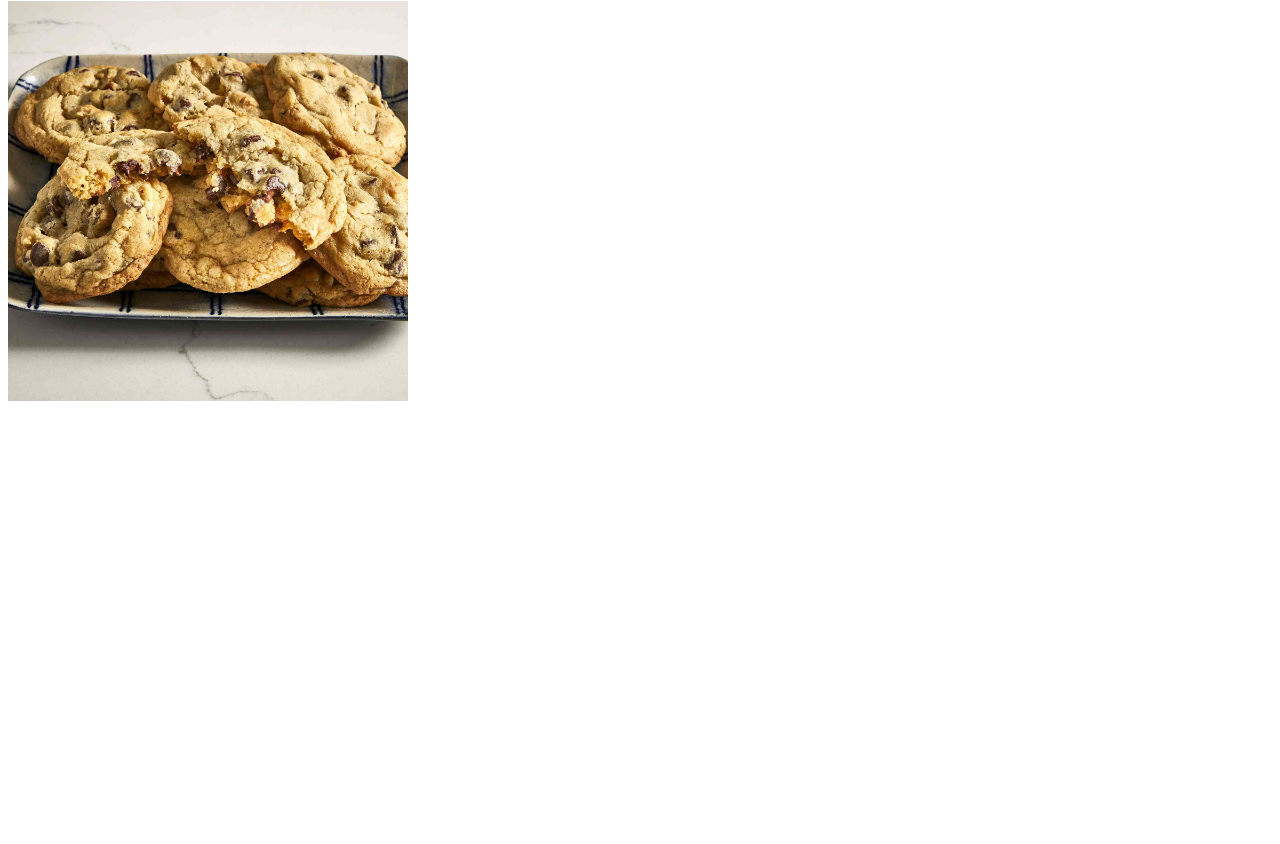
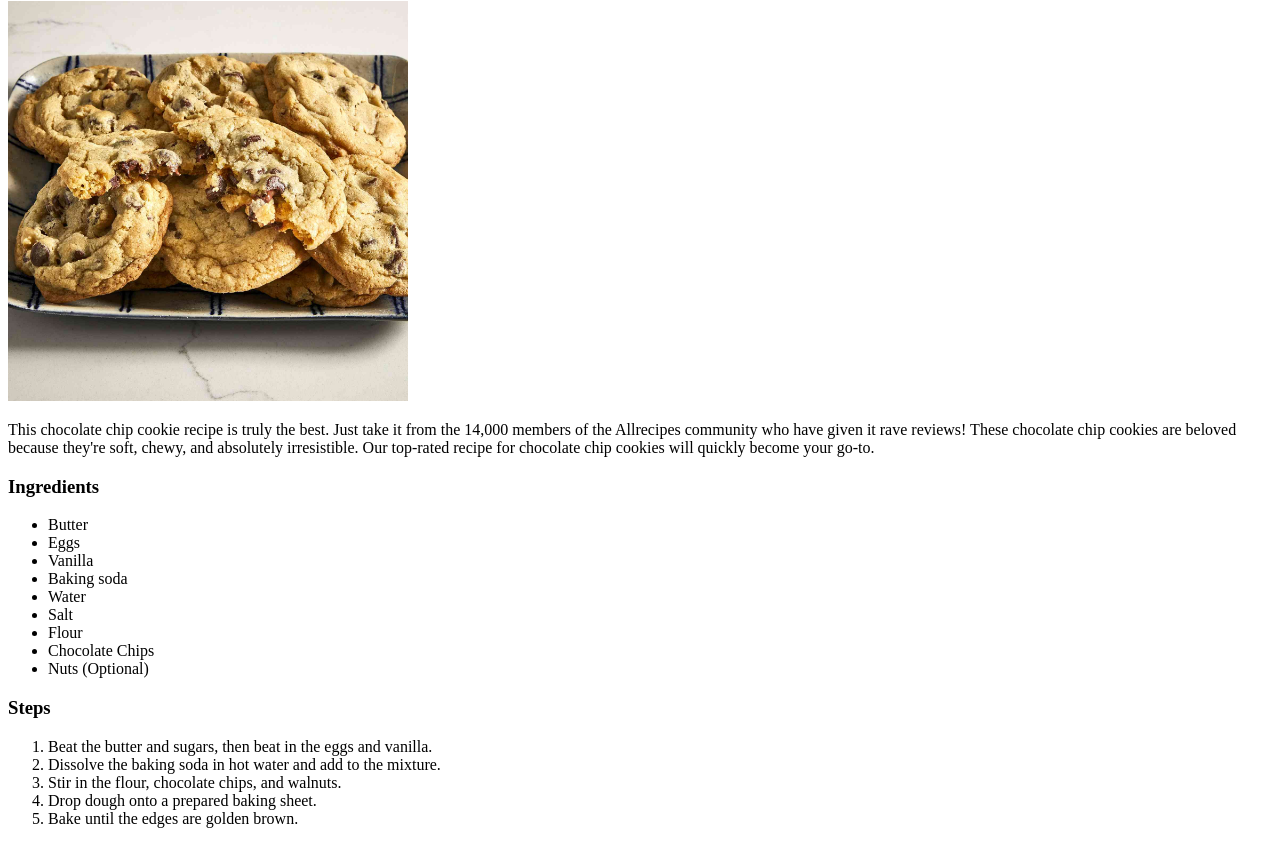
Before and after one commit to Omar-Risi/odin-recipes, a plain HTML site: page recipes/cookies.html in a window 1280 px wide. Shown: the part 79-923 px from the top of the page. Before the commit the page ends 800 px from the top, so only its background shows below. Drawn offline with Linux system fonts and the light colour scheme.

Commit message:
added recipe for cookies and flat iron steakD

```diff
--- a/recipes/cookies.html
+++ b/recipes/cookies.html
@@ -9,6 +9,32 @@
 
     <h1>Cookies Recipe</h1>
     <img src="../images/cookies.jpg" height="400" />
+    <p>
+    This chocolate chip cookie recipe is truly the best. Just take it from the 14,000 members of the Allrecipes community who have given it rave reviews! These chocolate chip cookies are beloved because they're soft, chewy, and absolutely irresistible. Our top-rated recipe for chocolate chip cookies will quickly become your go-to.
+    </p>
+
+    <h3>Ingredients</h3>
+
+    <ul>
+      <li>Butter</li>
+      <li>Eggs</li>
+      <li>Vanilla</li>
+      <li>Baking soda</li>
+      <li>Water</li>
+      <li>Salt</li>
+      <li>Flour</li>
+      <li>Chocolate Chips</li>
+      <li>Nuts (Optional)</li>
+    </ul>
+
+    <h3>Steps</h3>
+    <ol>
+      <li>Beat the butter and sugars, then beat in the eggs and vanilla.</li>
+      <li>Dissolve the baking soda in hot water and add to the mixture.</li>
+      <li>Stir in the flour, chocolate chips, and walnuts.</li>
+      <li>Drop dough onto a prepared baking sheet.</li>
+      <li>Bake until the edges are golden brown.</li>
+    </ol>
 
   </body>
 </html>
```
Also changed, not shown: recipes/flat-iron-steak.html (added, +39 -0 lines).
